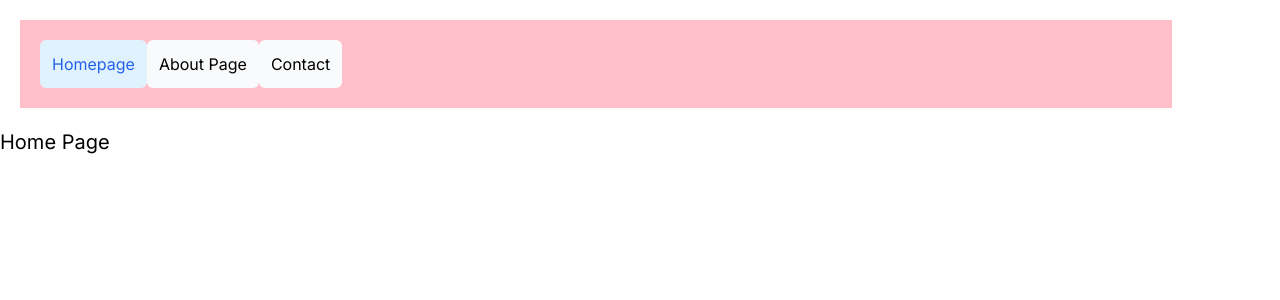
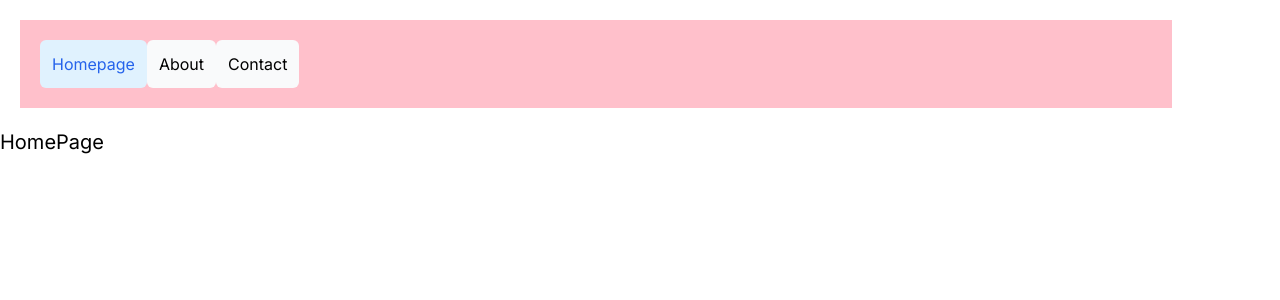
Before and after one commit to liyajosy/nextjs, a Next.js app: page / in a window 1280 px wide. Shown: the top 300 px of the page. Built offline with nearby package versions, Linux system fonts and the light colour scheme.

Commit message:
updated config

```diff
--- a/src/app/page.js
+++ b/src/app/page.js
@@ -3,7 +3,7 @@ import Image from "next/image";
 export default function Home() {
   return (
     <>
-    <div className ="text-xl">Home Page</div>
+    <div className ="text-xl">HomePage</div>
 
 </>
   );
--- a/src/components/navbar/Navbar.jsx
+++ b/src/components/navbar/Navbar.jsx
@@ -17,7 +17,7 @@ const Navbar = ()=>{
               },
             )} >Homepage</Link>
             <Link href ="/about" className={clsx('justify-center gap-2 rounded-md bg-gray-50 p-3 ', { 'bg-sky-100 text-blue-600': pathname === "/about",}, )}>
-                About Page</Link>
+                About</Link>
             <Link href ="/contact"className={clsx(
               'justify-center gap-2 rounded-md bg-gray-50 p-3 ',
               {
```
